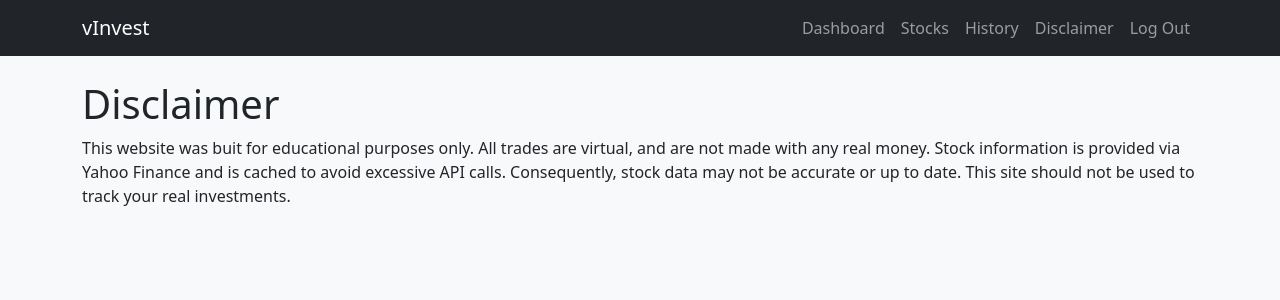
After one commit to logannance1/CS3620_FinalProject, a Django app: page /disclaimer in a window 1280 px wide. The commit adds this page. Shown: the top 300 px of the page. Run offline with Django 3.2, Linux system fonts and the light colour scheme.

Commit message:
Add disclaimer and bug fixes

```diff
--- a/project/core/templates/core/base.html
+++ b/project/core/templates/core/base.html
@@ -10,10 +10,14 @@
   {% block head_tags %}
   {% endblock %}
 </head>
-<body>
+<body class="bg-light">
   <nav class="navbar navbar-expand-md navbar-dark bg-dark">
     <div class="container">
-      <a class="navbar-brand me-auto" href="{% url 'login' %}">vInvest</a>
+      <a class="navbar-brand me-auto" href="{% url 'dashboard' %}">vInvest</a>
+
+      <span class="navbar-text mx-md-auto text-light">
+        {{user.username}}
+      </span>
 
       <ul class="navbar-nav">
         <li class="nav-item">
@@ -26,6 +30,10 @@
 
         <li class="nav-item">
           <a class="nav-link" href="{% url 'history' %}">History</a>
+        </li>
+
+        <li class="nav-item">
+          <a class="nav-link" href="{% url 'disclaimer' %}">Disclaimer</a>
         </li>
 
         <li class="nav-item">
--- /dev/null
+++ b/project/core/templates/core/disclaimer.html
@@ -0,0 +1,14 @@
+{% extends 'core/base.html' %}
+{% block title %}Disclaimer{% endblock %}
+
+{% block body %}
+  <h1>Disclaimer</h1>
+
+  <p>
+    This website was buit for educational purposes only. All trades are virtual,
+    and are not made with any real money. Stock information is provided via
+    Yahoo Finance and is cached to avoid excessive API calls. Consequently,
+    stock data may not be accurate or up to date. This site should not be used to
+    track your real investments.
+  </p>
+{% endblock %}
--- a/project/core/views.py
+++ b/project/core/views.py
@@ -28,45 +28,35 @@ def dashboard_refresh(request):
     user_cash, _ = models.UserCash.objects.get_or_create(user=request.user)
     cash = float(user_cash.cash)
     portfolio_value = cash
-    symbols = [holding.symbol for holding in holdings]
-    key = f"user_{request.user.id}_holdings"
-    prices = cache.get_or_set(key, lambda: services.fetch_prices(symbols), 300)
-
-    for holding in holdings:
-        holding.current_price = prices[holding.symbol]
-        holding.value = holding.current_price * holding.shares
-        portfolio_value += holding.value
-
-    for holding in holdings:
-        holding.allocation = f"{holding.value / portfolio_value * 100:.2f}%"
-        holding.current_price = f"${holding.current_price:,.2f}"
-        holding.value = f"${holding.value:,.2f}"
-
+    if holdings:
+        symbols = [holding.symbol for holding in holdings]
+        key = f"user_{request.user.id}_holdings"
+        prices = cache.get_or_set(key, lambda: services.fetch_prices(symbols), 300)
+        for holding in holdings:
+            holding.current_price = prices[holding.symbol]
+            holding.value = holding.current_price * holding.shares
+            portfolio_value += holding.value
+        for holding in holdings:
+            holding.allocation = holding.value / portfolio_value * 100
     models.PortfolioHistory.objects.update_or_create(
         user=request.user,
         date=today,
-
         defaults={
             'value': portfolio_value,
         }
     )
-
-    portfolio_value = f"${portfolio_value:,.2f}"
-
     history = reversed(
         list(models.PortfolioHistory.objects.filter(user=request.user) \
         .order_by('-date')[:50])
     )
-
     labels = []
     data = []
-
     for h in history:
         labels.append(h.date.strftime("%b %d, %Y"))
         data.append(float(h.value))
-
     return render(request, 'core/partial/dashboard-refresh.html', {
         "portfolio_value": portfolio_value,
+        "buying_power": cash,
         "holdings": holdings,
         "labels": json.dumps(labels),
         'data': json.dumps(data),
@@ -268,3 +258,6 @@ def export_csv(request):
         ])
 
     return response
+
+def disclaimer(request):
+    return render(request, "core/disclaimer.html")
--- a/project/project/urls.py
+++ b/project/project/urls.py
@@ -31,7 +31,7 @@ urlpatterns = [
     path("history/", core_views.history, name="history"),
     path("csv/", core_views.export_csv, name="csv"),
     path("pdf/", core_views.export_pdf, name="pdf"),
-    # path("history/csv")
+    path("disclaimer", core.views.disclaimer, name="disclaimer"),
     path("confirmation/<int:pk>/", core_views.confirmation, name="confirmation"),
     path("api/dashboard-refresh/", core.views.dashboard_refresh, name="dashboard-refresh"),
     path("api/stocks-refresh/", core.views.stocks_refresh, name="stocks-refresh"),
```
Also changed, not shown: project/core/templates/core/confirmation.html (+7 -1 lines), project/core/templates/core/history.html (+8 -2 lines), project/core/templates/core/partial/dashboard-refresh.html (+20 -8 lines), project/core/templates/core/partial/stock-details-refresh.html (+4 -3 lines), project/db.sqlite3.
